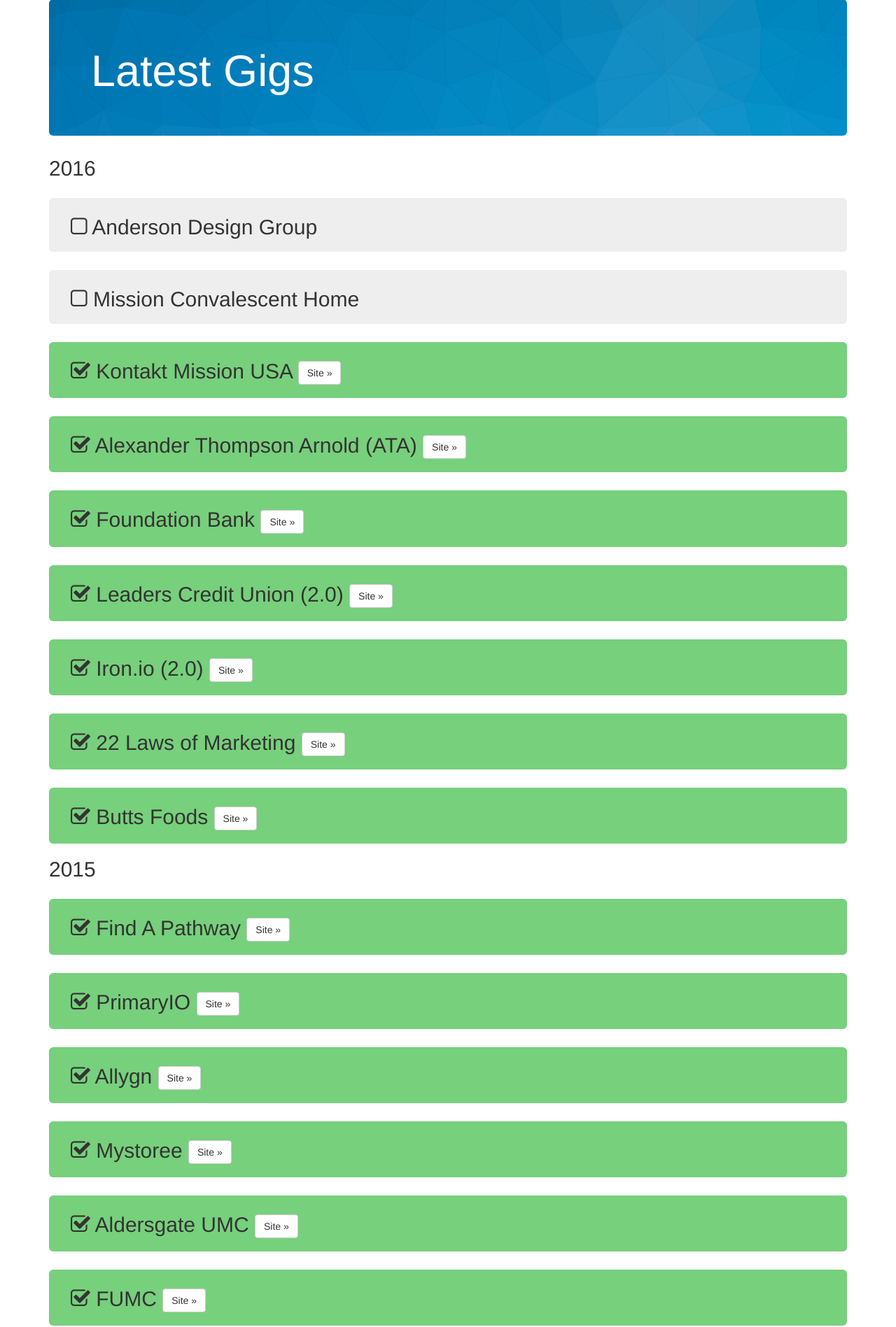
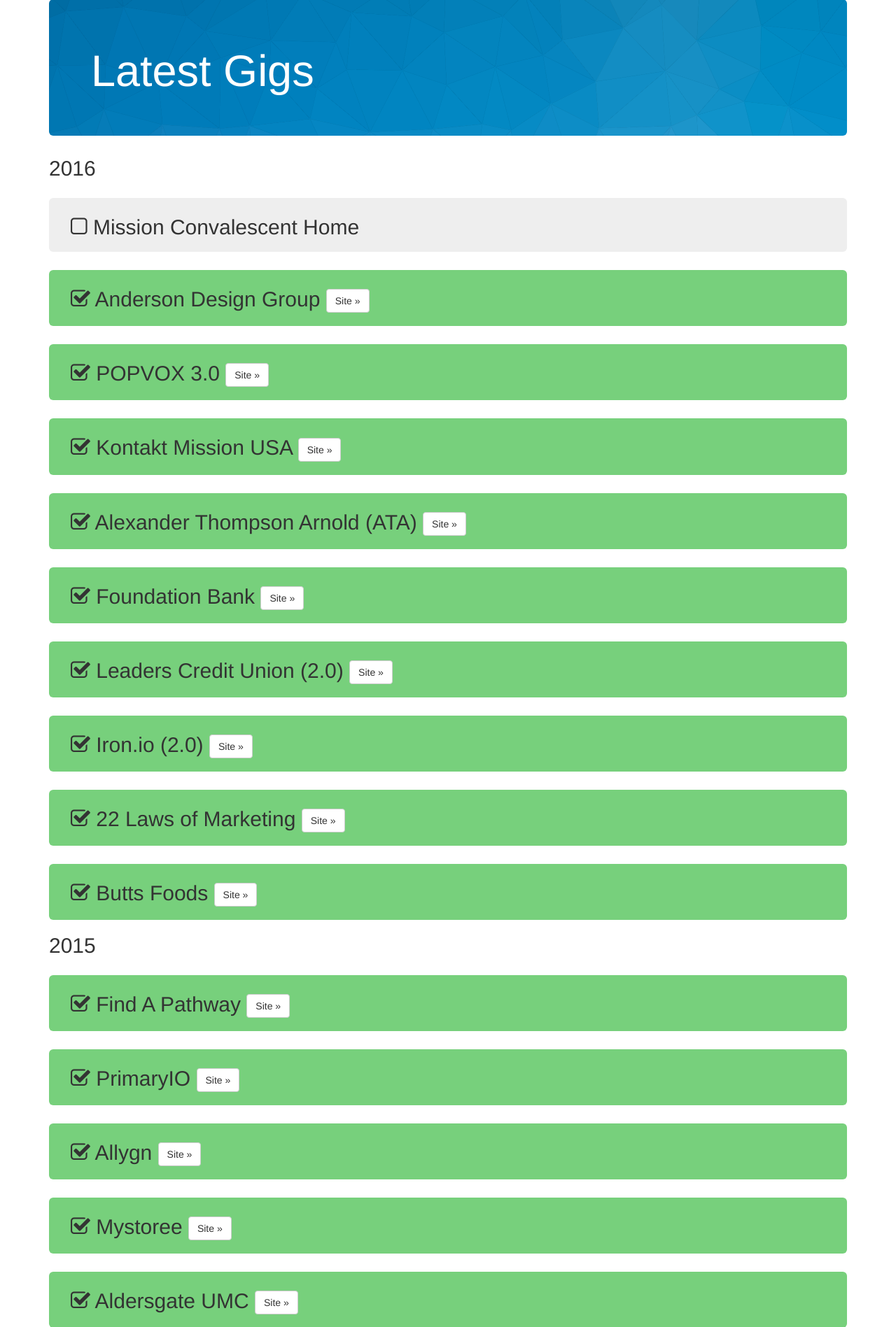
Before and after one commit to chancesmith/chancesmith-site, a PHP site: page /gigs.php in a window 1280 px wide. Shown: the part 71-1968 px from the top of the page at 70% size. Run offline with PHP 8.4, Linux system fonts and the light colour scheme; some libraries are stand-ins or nearby versions.

Commit message:
update gigs

```diff
--- a/gigs.php
+++ b/gigs.php
@@ -30,10 +30,13 @@
       </div>
       <h2>2016</h2>
       <div class="jumbotron pms">
-        <h2><i class="fa fa-square-o"></i> Anderson Design Group</h2>
+        <h2><i class="fa fa-square-o"></i> Mission Convalescent Home</h2>
       </div>
-      <div class="jumbotron pms">
-        <h2><i class="fa fa-square-o"></i> Mission Convalescent Home</h2>
+      <div class="jumbotron pms bucketListDone">
+        <h2><i class="fa fa-check-square-o"></i> Anderson Design Group <a class="btn btn-md btn-default" href="https://adgstore.com" role="button">Site &raquo;</a></h2>
+      </div>
+      <div class="jumbotron pms bucketListDone">
+        <h2><i class="fa fa-check-square-o"></i> POPVOX 3.0 <a class="btn btn-md btn-default" href="https://popvox.com" role="button">Site &raquo;</a></h2>
       </div>
       <div class="jumbotron pms bucketListDone">
         <h2><i class="fa fa-check-square-o"></i> Kontakt Mission USA <a class="btn btn-md btn-default" href="https://gokmusa.org" role="button">Site &raquo;</a></h2>
```
